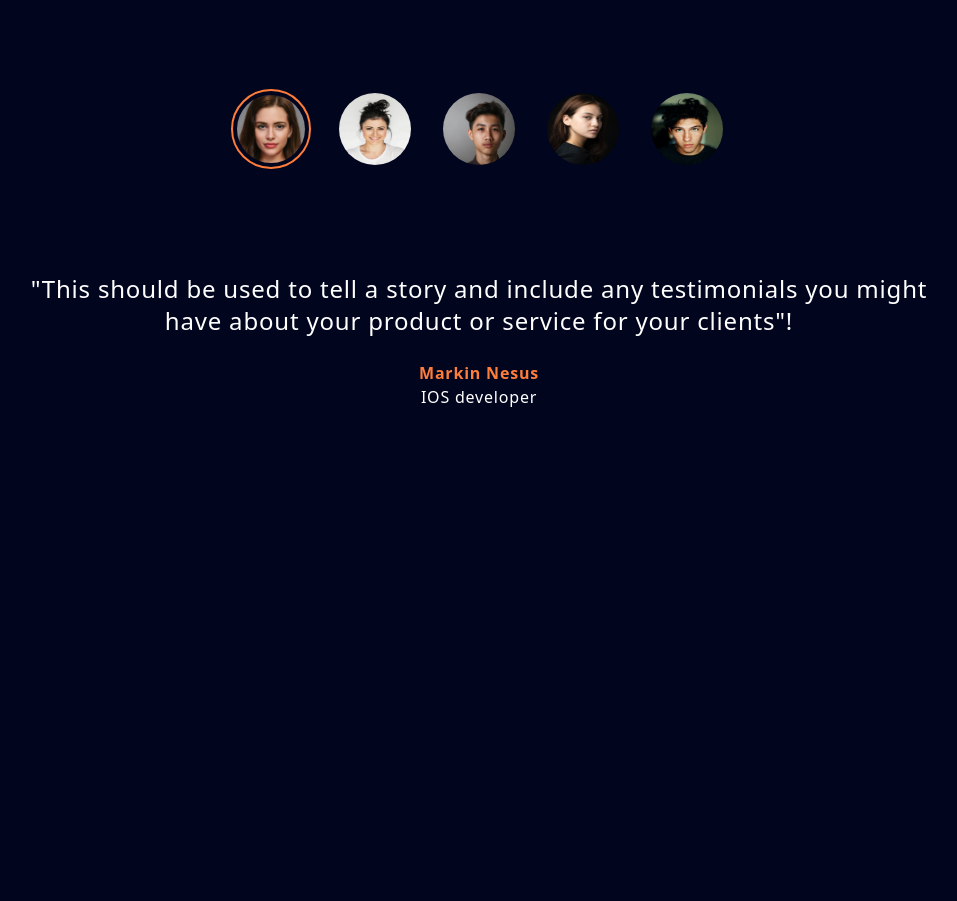
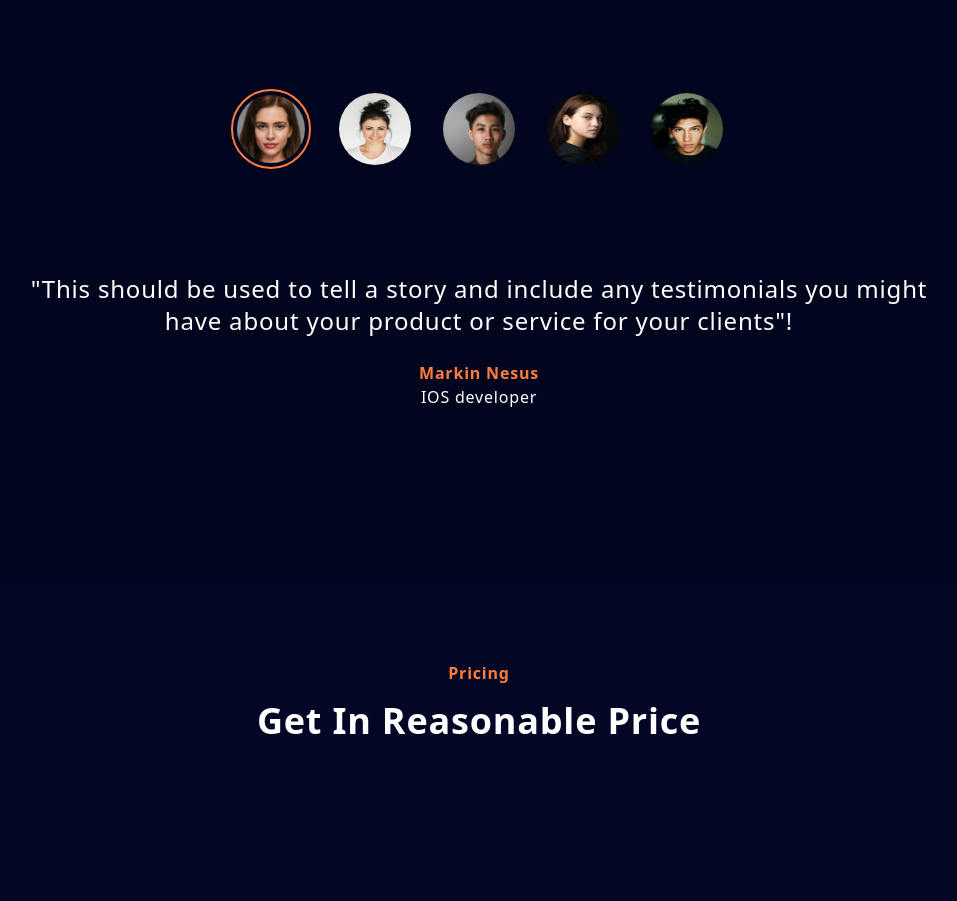
Before and after one commit to yladev/ja-bank, a website: page index.html in a window 1280 px wide. Shown: the part 2726-3627 px from the top of the page, without its empty margins (161-1118 px from the left). Before the commit the page ends 3307 px from the top, so only its background shows below. Drawn offline with Linux system fonts and the light colour scheme.

Commit message:
update ui/pricing

```diff
--- a/index.html
+++ b/index.html
@@ -139,7 +139,7 @@
             <div class="container py-20">
                 <div class="text-center m-auto mb-20 md:w-1/2">
                     <h4 class="font-bold text-color-secondary mb-4">How It Works</h4>
-                    <h1 class="title">Grow up Your money Saving</h1>
+                    <h1 class="title">Grow up Your Money Saving</h1>
                 </div>
 
                 <div class="flex flex-col items-center justify-between space-y-6 md:flex-row md:space-y-0 md:space-x-6">
@@ -231,6 +231,16 @@
                 </div>
             </div>
         </section>
+
+        <!-- Pricing -->
+        <section id="pricing" class="bg-color-primary-light">
+            <div class="container py-20">
+                <div class="text-center m-auto mb-20 md:w-1/2">
+                    <h4 class="font-bold text-color-secondary mb-4">Pricing</h4>
+                    <h1 class="title">Get In Reasonable Price</h1>
+                </div>
+            </div>
+        </section>
     </main>
 
     <script>
```
